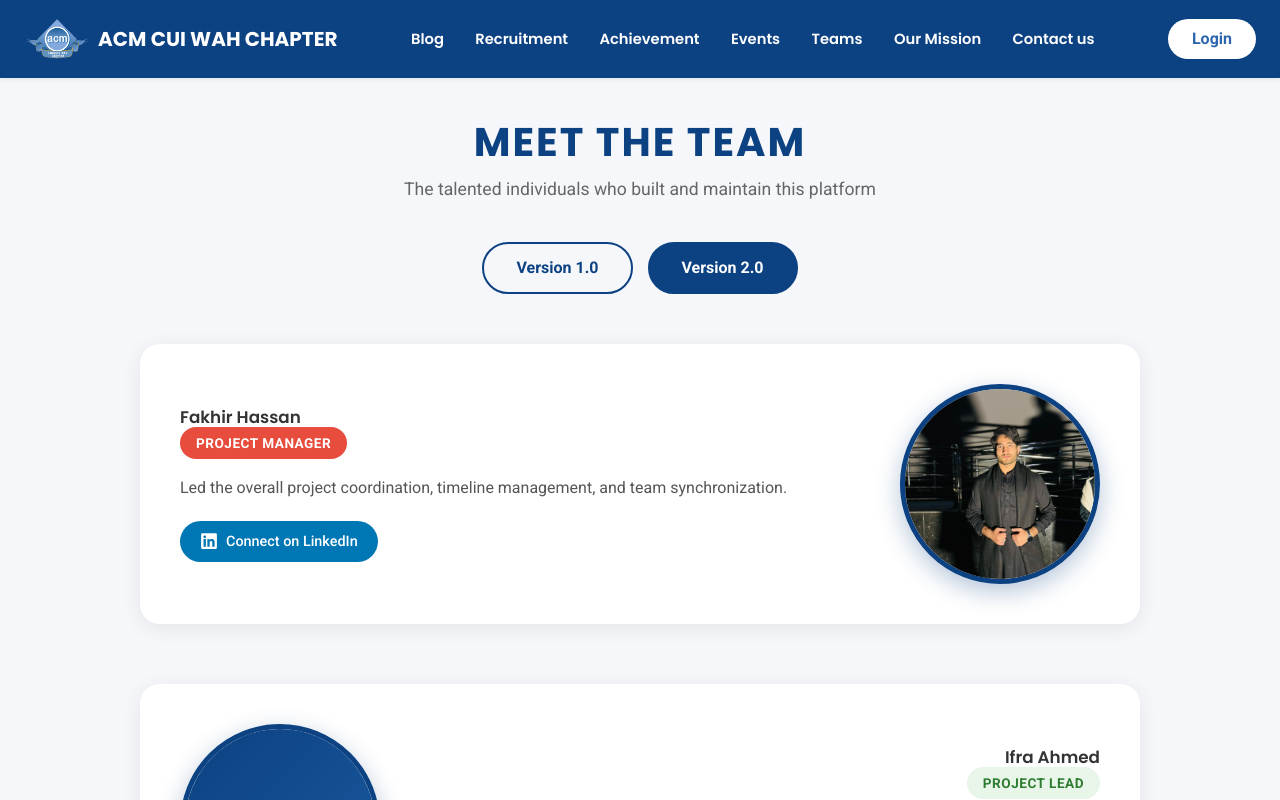
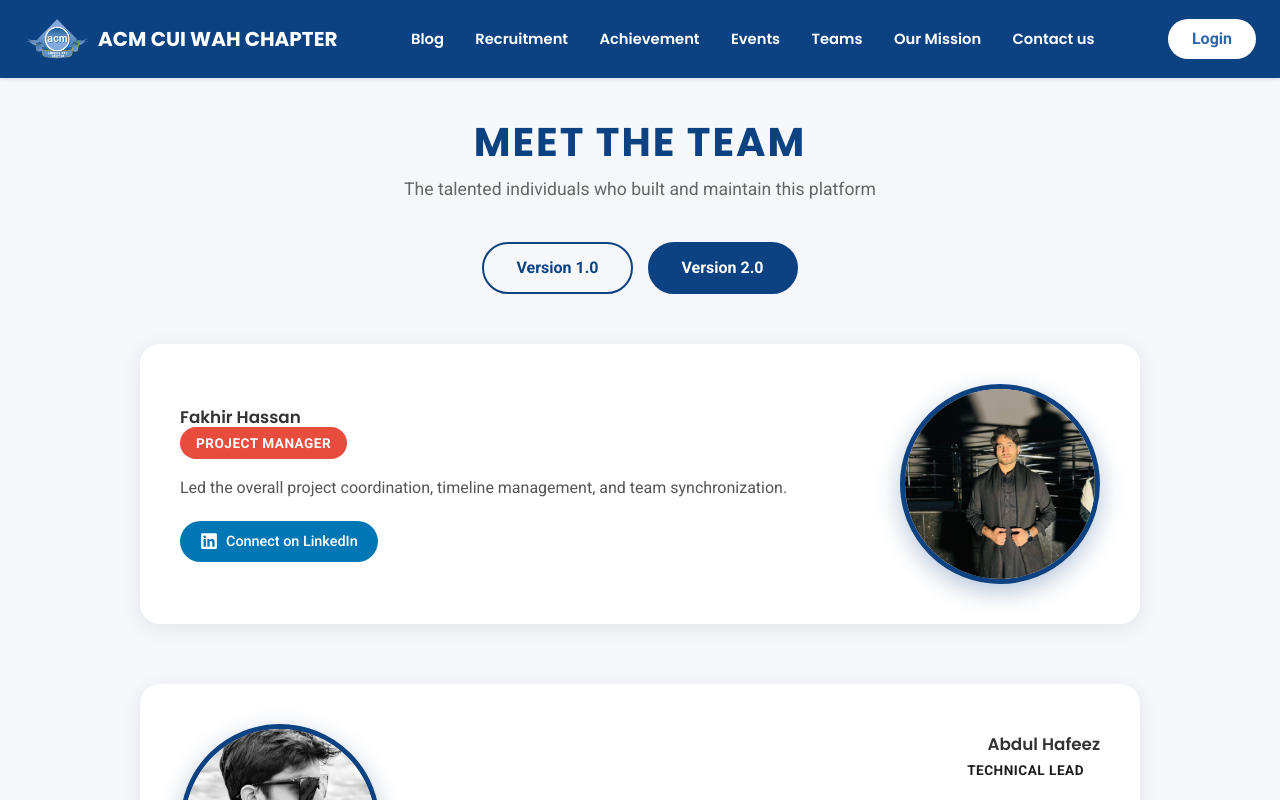
Before and after one commit to ACM-CUI-Wah/frontend, a React (Vite) app: page /credits in a window 1280 px wide. Shown: the top 800 px of the page. Built offline with nearby package versions, Linux system fonts and the light colour scheme; a web font is replaced by a local one.

Commit message:
Update CreditsPage.jsx

```diff
--- a/src/pages/Credits/CreditsPage.jsx
+++ b/src/pages/Credits/CreditsPage.jsx
@@ -14,7 +14,7 @@ const imageNameMap = {
   "Muhammad Shafay": "Muhammad Shafay",
   "M. Alyan": "Alyan Khattak",
   "Aqsa Arif": "Aqsa Arif",
-  "Muhammad Hafeez": "Abdul Hafeez",
+  "Abdul Hafeez": "Abdul Hafeez",
   "Aryan Afzal": "Muhammad Aryan",
   "Abdul Wasay": "Abdul Wasay",
   "Farhad Ali": "Farhad Ali",
@@ -46,6 +46,7 @@ const getTeamImage = (name) => {
 const roleDescriptions = {
   "Project Manager": "Led the overall project coordination, timeline management, and team synchronization.",
   "Project Lead": "Directed technical decisions, code reviews, and development workflow.",
+  "Technical Lead": "Managed frontend, backend development, and GitHub workflows. Oversaw technical architecture and deployment.",
   "Backend Lead": "Architected server-side systems, APIs, and database structures.",
   "Frontend Lead": "Designed component architecture, UI/UX implementation, and frontend best practices.",
   "Design Lead": "Created visual identity, UI designs, and ensured consistent design language.",
@@ -64,7 +65,7 @@ const CreditsPage = () => {
     { name: "Malick Haris Ali", role: "Backend Lead", linkedin: "https://www.linkedin.com/in/malik-haris-ali-29257a297" },
     { name: "Aqsa Arif", role: "Frontend Lead", linkedin: "https://www.linkedin.com/in/aqsa-arif-1b66a12b8" },
     { name: "Farhad Ali", role: "Design Lead", linkedin: "https://www.linkedin.com/in/farhad-ali-029857283" },
-    { name: "Muhammad Hafeez", role: "Github Manager", linkedin: "https://www.linkedin.com/in/contacthhafeez" },
+    { name: "Abdul Hafeez", role: "Github Manager", linkedin: "https://www.linkedin.com/in/contacthhafeez" },
     { name: "Ifra Ahmed", role: "Backend Team", linkedin: "https://www.linkedin.com/in/ifra-ahmed-096423319" },
     { name: "Ramlah Munir", role: "Backend Team", linkedin: "https://www.linkedin.com/in/ramlah-munir/" },
     { name: "Adeel Asghar", role: "Backend Team", linkedin: "https://www.linkedin.com/in/adeelasghar11" },
@@ -76,6 +77,7 @@ const CreditsPage = () => {
 
   const v2Team = [
     { name: "Fakhir Hassan", role: "Project Manager", linkedin: "https://www.linkedin.com/in/fakhir-hassan-154788270/" },
+    { name: "Abdul Hafeez", role: "Technical Lead", linkedin: "https://www.linkedin.com/in/contacthhafeez" },
     { name: "Ifra Ahmed", role: "Project Lead", linkedin: "https://www.linkedin.com/in/ifra-ahmed-096423319" },
     { name: "Malick Haris Ali", role: "Backend Lead", linkedin: "https://www.linkedin.com/in/malik-haris-ali-29257a297" },
     { name: "Ayaan Ahmed Khan", role: "Frontend Lead", linkedin: "https://www.linkedin.com/in/ayaan-ahmed-khan-448600351" },
@@ -87,7 +89,6 @@ const CreditsPage = () => {
     { name: "Aroosa Jabeen", role: "Backend Team", linkedin: "www.linkedin.com/in/aroosaa" },
     { name: "Aqsa Arif", role: "Frontend Team", linkedin: "https://www.linkedin.com/in/aqsa-arif-1b66a12b8" },
     { name: "M. Umar", role: "Frontend Team", linkedin: "https://www.linkedin.com/in/muhammad-umar-a323712b9" },
-    { name: "Muhammad Hafeez", role: "Frontend Team", linkedin: "https://www.linkedin.com/in/contacthhafeez" },
     { name: "Aryan Afzal", role: "Frontend Team", linkedin: "https://www.linkedin.com/in/muhammadaryanafzal" },
     { name: "Abdul Wahab", role: "Frontend Team", linkedin: "https://www.linkedin.com/in/abdul-wahab-428851314/" },
     { name: "Abdul Wasay", role: "Design Team", linkedin: "https://www.linkedin.com/in/abdul-wasay-3664ab289" },
@@ -98,6 +99,7 @@ const CreditsPage = () => {
 
   const getRoleClass = (role) => {
     if (role.includes("Manager")) return "role-manager";
+    if (role.includes("Technical Lead")) return "role-technical-lead";
     if (role.includes("Project Lead")) return "role-lead";
     if (role.includes("Backend Lead")) return "role-backend-lead";
     if (role.includes("Frontend Lead")) return "role-frontend-lead";
```
